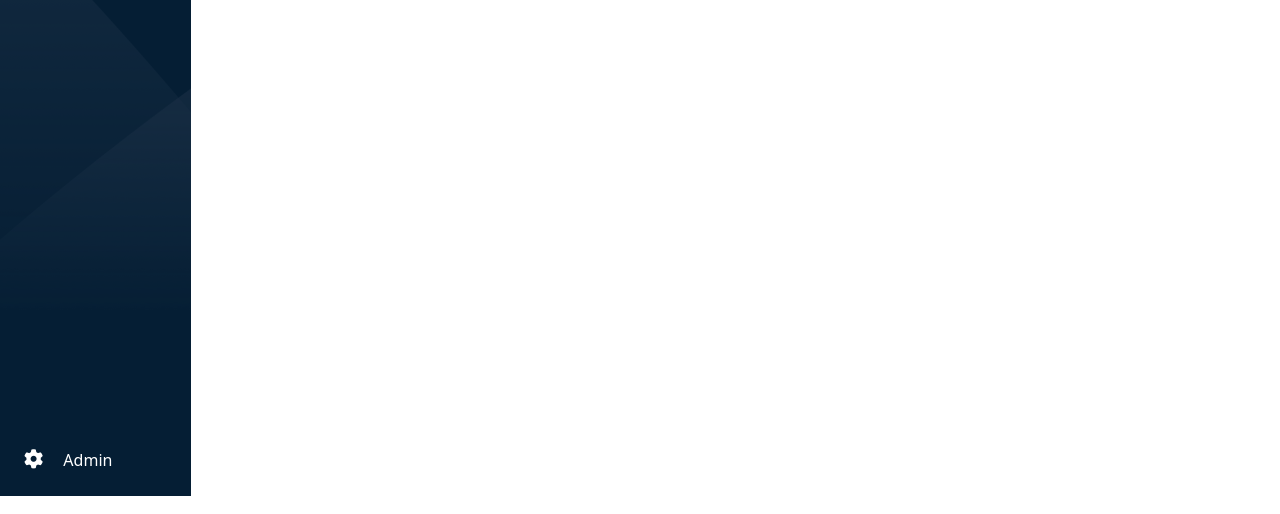
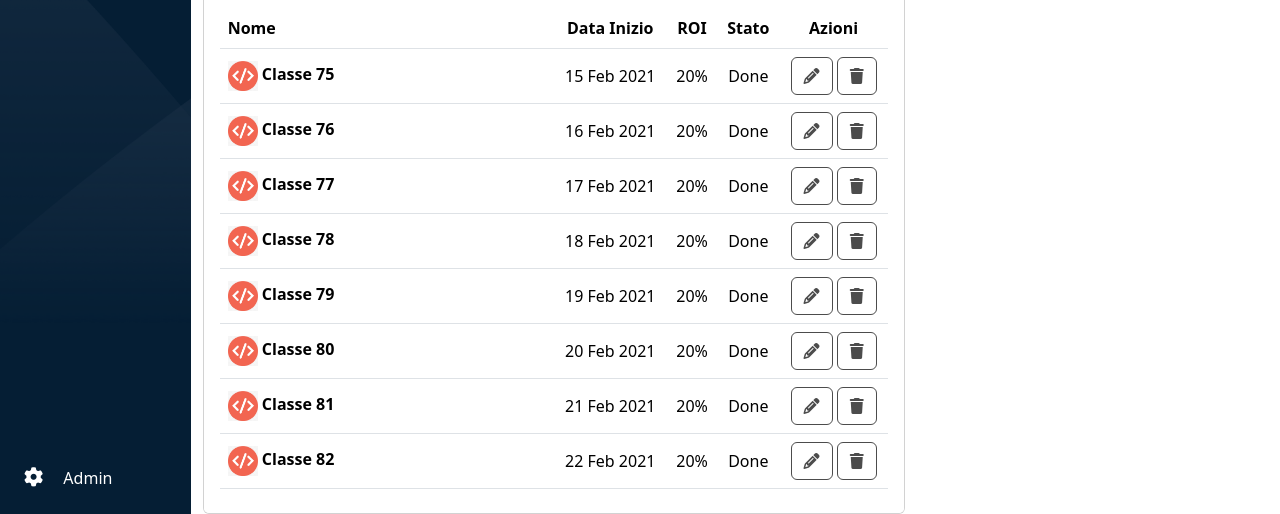
Before and after one commit to Andriy-Kolokolov/html-css-bootstrap-dashboard, a plain HTML site: page index.html in a window 1280 px wide. Shown: the part 304-818 px from the top of the page. Drawn offline with nearby package versions, Linux system fonts and the light colour scheme.

Commit message:
add table "prossime classi"

```diff
--- a/assets/style.css
+++ b/assets/style.css
@@ -127,8 +127,6 @@ a {
     border: 1px solid white;
 }
 
-
-
 .new_student_collapse_sidebar .form_container {
     z-index: 99;
     background-color: white;
@@ -158,3 +156,28 @@ a {
         display: none;
     }
 }
+
+.table th,
+.table tr,
+.table td {
+    text-align: center;
+    vertical-align: middle;
+}
+
+.table tr th:first-child {
+    text-align: left;
+}
+
+.table .btn {
+    border: 1px solid rgba(0, 0, 0, 0.7);
+}
+
+.table .fa-trash,
+.table .fa-pencil {
+    color: rgba(0, 0, 0, 0.7);
+}
+
+
+.table .btn:hover {
+    background-color: rgba(0, 0, 0, 0.3);
+}
--- a/index.html
+++ b/index.html
@@ -62,7 +62,7 @@
 			<!--    MAIN CONTENT    -->
 			<div class="content">
 
-				<!--    TOP BAR    -->
+				<!--    TOP BAR START   -->
 				<nav class="navbar top_bar navbar-expand navbar-light bg-light">
 					<div class="container-fluid">
 						<div class="navbar-collapse" id="navbarNav">
@@ -104,7 +104,7 @@
 
 				<!--    PAGE CONTENT START    -->
 				<div class="page_content container-fluid">
-					<!--    ROW START    -->
+					<!--    BREADCRUMBS NAV ROW START    -->
 					<div class="row p-3">
 						<!--    BREADCRUMB NAV    -->
 						<div class="breadcrumb_col col-4 col-md-6">
@@ -170,12 +170,164 @@
 								</div>
 							</div>
 						</div>
-						<!--    ADD NEW STUDENT END   -->
 					</div>
-					<!--    ROW END    -->
+					<!--    BREADCRUMBS NAV ROW END    -->
+
+					<!--    PROSSIME CLASSI CARD START    -->
+					<div class="mt-3 row content">
+						<div class="col-12 col-md-8">
+							<div class="card">
+								<div class="card-header">
+									<h3>Prossime classi</h3>
+								</div>
+								<ul class="list-group list-group-flush">
+									<li class="list-group-item">
+
+										<!--    TABLE START    -->
+										<table class="table">
+											<thead>
+												<tr>
+													<th scope="col" class="col-6">Nome</th>
+													<th scope="col" class="col">Data Inizio</th>
+													<th scope="col" class="col">ROI</th>
+													<th scope="col" class="col">Stato</th>
+													<th scope="col" class="col">Azioni</th>
+												</tr>
+											</thead>
+
+											<tbody>
+												<tr>
+													<th scope="row">
+														<img style="height: 30px" src="assets/img/class-avatar.jpg" alt="class avatar">
+														<span>Classe 75</span>
+													</th>
+													<td>15 Feb 2021</td>
+													<td>20%</td>
+													<td>Done</td>
+													<td>
+														<button class="btn"><i class="fa-solid fa-pencil"></i></button>
+														<button class="btn"><i class="fa-solid fa-trash"></i></button>
+													</td>
+												</tr>
+
+												<tr>
+													<th scope="row">
+														<img style="height: 30px" src="assets/img/class-avatar.jpg" alt="class avatar">
+														<span>Classe 76</span>
+													</th>
+													<td>16 Feb 2021</td>
+													<td>20%</td>
+													<td>Done</td>
+													<td>
+														<button class="btn"><i class="fa-solid fa-pencil"></i></button>
+														<button class="btn"><i class="fa-solid fa-trash"></i></button>
+													</td>
+												</tr>
+
+												<tr>
+													<th scope="row">
+														<img style="height: 30px" src="assets/img/class-avatar.jpg" alt="class avatar">
+														<span>Classe 77</span>
+													</th>
+													<td>17 Feb 2021</td>
+													<td>20%</td>
+													<td>Done</td>
+													<td>
+														<button class="btn"><i class="fa-solid fa-pencil"></i></button>
+														<button class="btn"><i class="fa-solid fa-trash"></i></button>
+													</td>
+												</tr>
+
+												<tr>
+													<th scope="row">
+														<img style="height: 30px" src="assets/img/class-avatar.jpg" alt="class avatar">
+														<span>Classe 78</span>
+													</th>
+													<td>18 Feb 2021</td>
+													<td>20%</td>
+													<td>Done</td>
+													<td>
+														<button class="btn"><i class="fa-solid fa-pencil"></i></button>
+														<button class="btn"><i class="fa-solid fa-trash"></i></button>
+													</td>
+												</tr>
+
+												<tr>
+													<th scope="row">
+														<img style="height: 30px" src="assets/img/class-avatar.jpg" alt="class avatar">
+														<span>Classe 79</span>
+													</th>
+													<td>19 Feb 2021</td>
+													<td>20%</td>
+													<td>Done</td>
+													<td>
+														<button class="btn"><i class="fa-solid fa-pencil"></i></button>
+														<button class="btn"><i class="fa-solid fa-trash"></i></button>
+													</td>
+												</tr>
+
+												<tr>
+													<th scope="row">
+														<img style="height: 30px" src="assets/img/class-avatar.jpg" alt="class avatar">
+														<span>Classe 80</span>
+													</th>
+													<td>20 Feb 2021</td>
+													<td>20%</td>
+													<td>Done</td>
+													<td>
+														<button class="btn"><i class="fa-solid fa-pencil"></i></button>
+														<button class="btn"><i class="fa-solid fa-trash"></i></button>
+													</td>
+												</tr>
+
+												<tr>
+													<th scope="row">
+														<img style="height: 30px" src="assets/img/class-avatar.jpg" alt="class avatar">
+														<span>Classe 81</span>
+													</th>
+													<td>21 Feb 2021</td>
+													<td>20%</td>
+													<td>Done</td>
+													<td>
+														<button class="btn"><i class="fa-solid fa-pencil"></i></button>
+														<button class="btn"><i class="fa-solid fa-trash"></i></button>
+													</td>
+												</tr>
+
+												<tr>
+													<th scope="row">
+														<img style="height: 30px" src="assets/img/class-avatar.jpg" alt="class avatar">
+														<span>Classe 82</span>
+													</th>
+													<td>22 Feb 2021</td>
+													<td>20%</td>
+													<td>Done</td>
+													<td>
+														<button class="btn"><i class="fa-solid fa-pencil"></i></button>
+														<button class="btn"><i class="fa-solid fa-trash"></i></button>
+													</td>
+												</tr>
+											</tbody>
+
+										</table>
+										<!--    TABLE END    -->
+
+									</li>
+								</ul>
+							</div>
+						</div>
+
+						<div class="col">
+
+						</div>
+					</div>
+					<!--    PROSSIME CLASSI CARD END    -->
+
 				</div>
 				<!--    PAGE CONTENT END    -->
+
 			</div>
+
 		</div>
 
 
```
